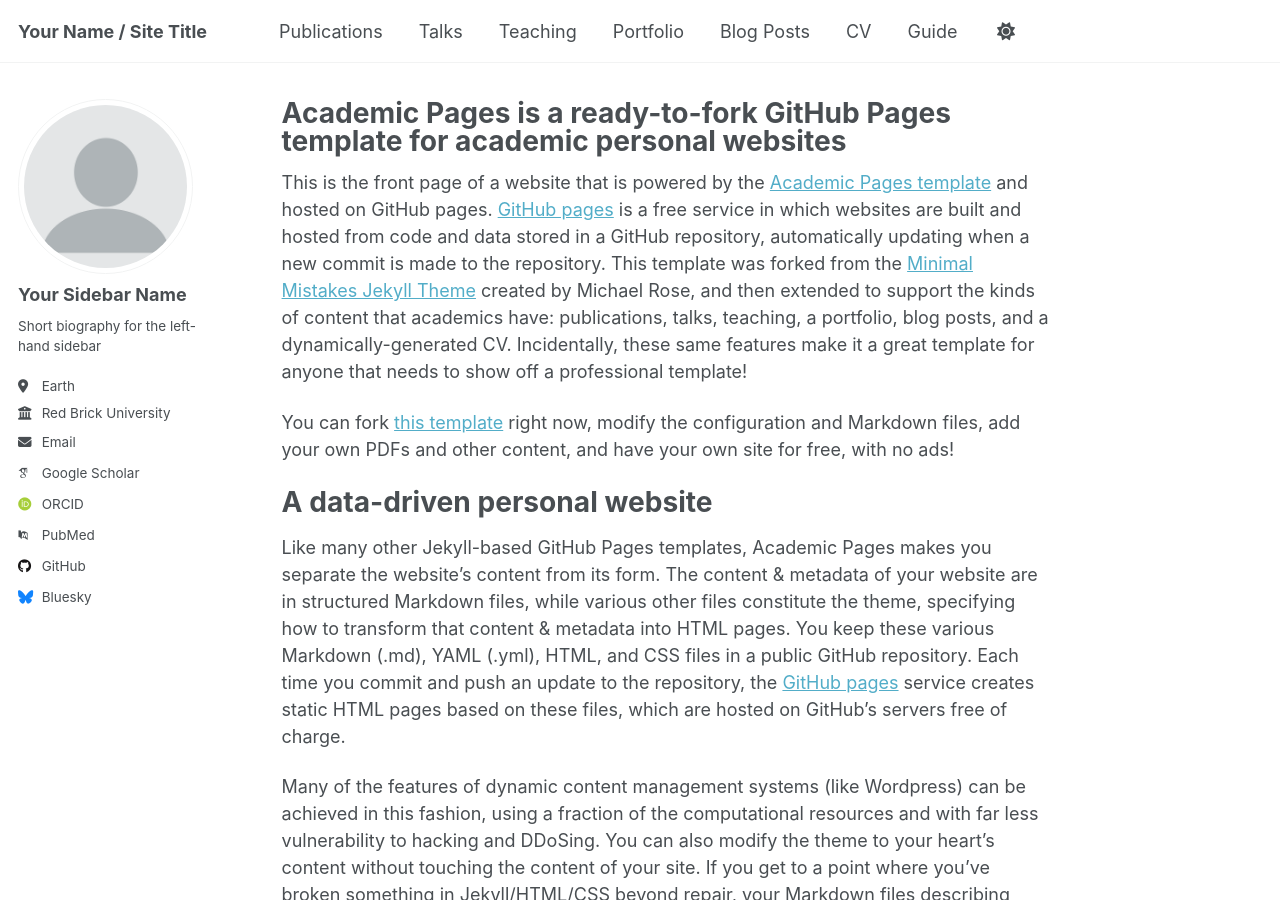
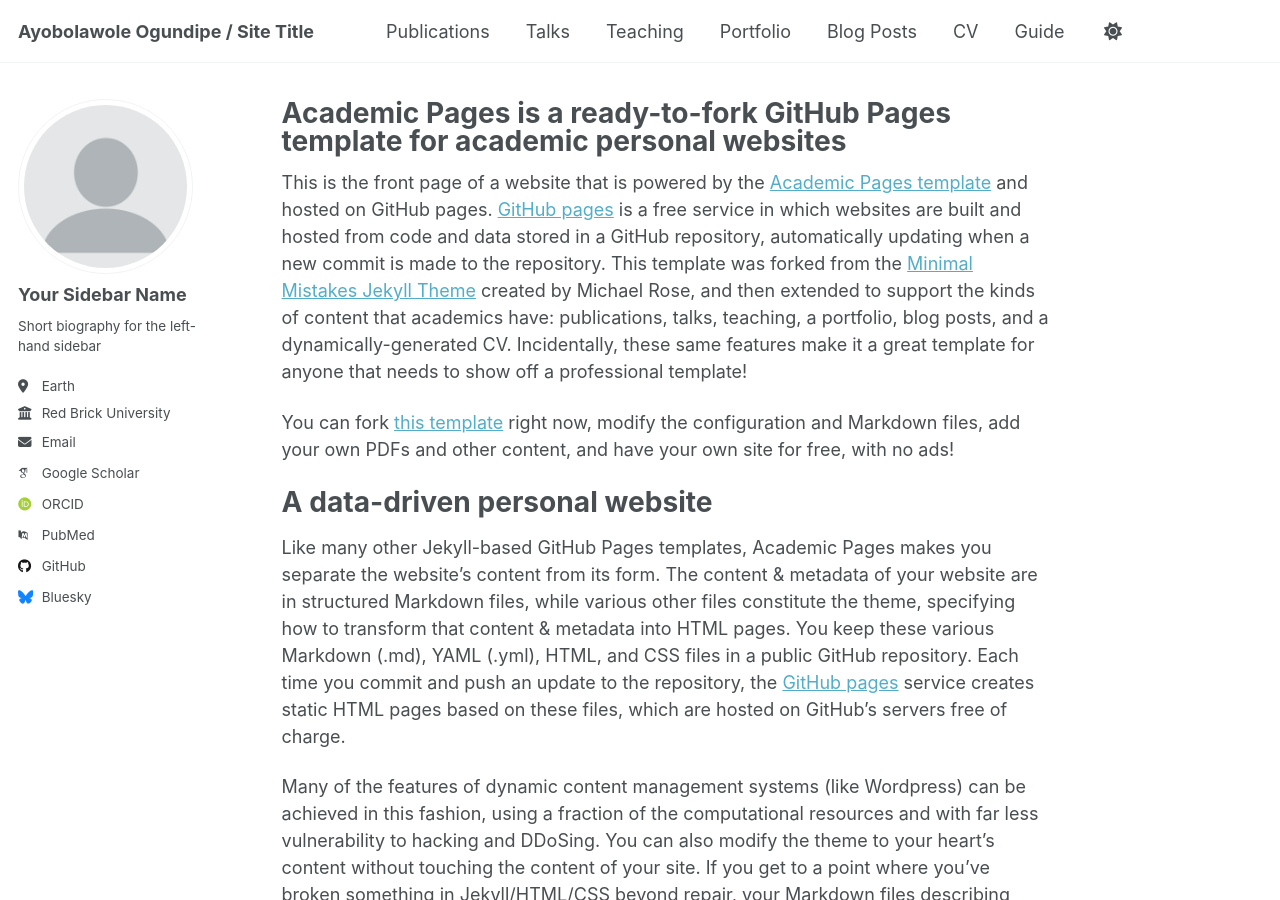
Before and after one commit to ayobolawole/ayobolawole.github.io, a Jekyll site: the page built from _pages/about.md, in a window 1280 px wide and 900 px high. Built offline with Jekyll 4.4.1, drawn with Linux system fonts in a browser that asks for light colours; some web fonts are replaced; a script that is not in the unit is left out.

Commit message:
Update _config.yml

```diff
--- a/_config.yml
+++ b/_config.yml
@@ -9,7 +9,7 @@
 # Basic Site Settings
 locale                   : "en-US"
 site_theme               : "default" # Currently available options are "default", "air"
-title                    : "Your Name / Site Title"
+title                    : "Ayobolawole Ogundipe / Site Title"
 title_separator          : "-"
 name                     : &name "Your Name"
 description              : &description "Your Name's academic portfolio"   # Update this with a general description of your site, this is the default if not overridden by a page
```
